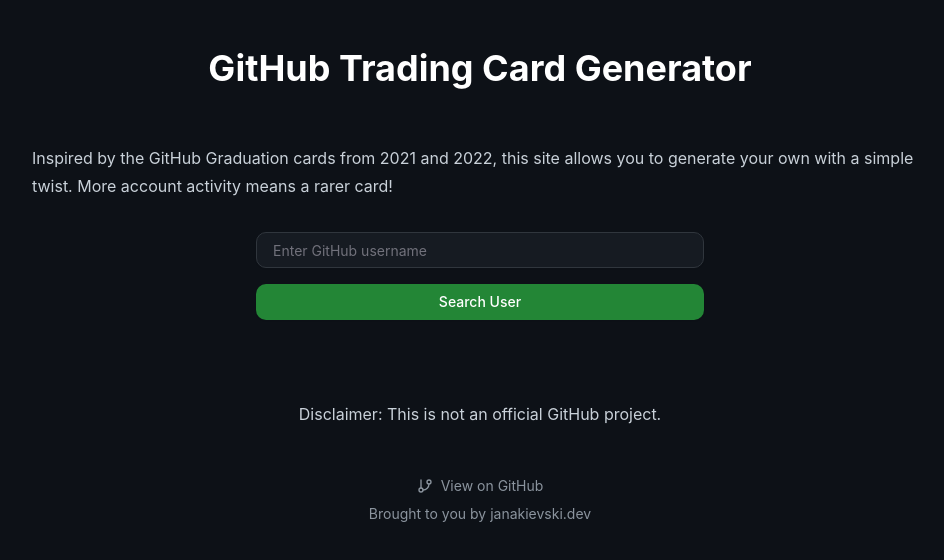
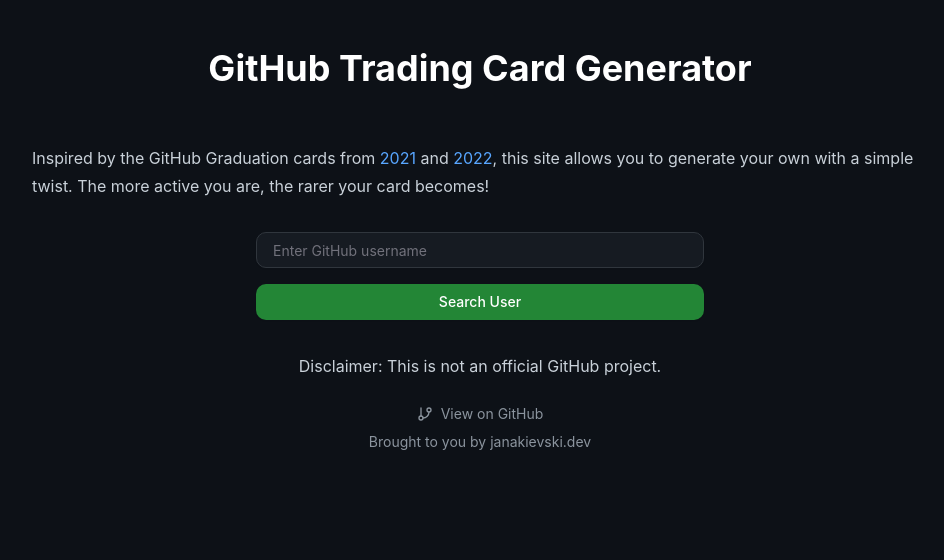
Before and after one commit to jordanjanakievski/github-trading-card, a React (Vite) app: page / in a window 1280 px wide. Shown: the top 560 px of the page, without its empty margins (160-1104 px from the left). Built offline with nearby package versions, Linux system fonts and the light colour scheme.

Commit message:
feat: clean up some language support and add log to provide all users a check on top language

```diff
--- a/src/App.tsx
+++ b/src/App.tsx
@@ -83,9 +83,22 @@
                 </div>
 
                 <p className="leading-7 [&:not(:first-child)]:mt-6 text-[#c9d1d9] mb-8">
-                    Inspired by the GitHub Graduation cards from 2021 and 2022, this site allows you
-                    to generate your own with a simple twist. More account activity means a rarer
-                    card!
+                    Inspired by the GitHub Graduation cards from{' '}
+                    <a
+                        href="https://github.com/github-education-resources/GitHubGraduation-2021"
+                        className="text-[#58a6ff] hover:underline"
+                    >
+                        2021
+                    </a>{' '}
+                    and{' '}
+                    <a
+                        href="https://github.com/github-education-resources/GitHubGraduation-2022"
+                        className="text-[#58a6ff] hover:underline"
+                    >
+                        2022
+                    </a>
+                    , this site allows you to generate your own with a simple twist. The more active
+                    you are, the rarer your card becomes!
                 </p>
 
                 {!user && <UserSearchForm onUserFound={handleUserFound} isLoading={isLoading} />}
@@ -102,8 +115,8 @@
 
                 {error && <p className="text-[#f85149] mb-4">{error}</p>}
 
-                <div className="w-full flex flex-col items-center gap-6 mt-8">
-                    {showCard && user && (
+                {showCard && user && (
+                    <div className="w-full flex flex-col items-center gap-6 mt-8">
                         <>
                             <div className="relative" ref={cardRef}>
                                 <PokemonCard
@@ -128,10 +141,10 @@
                                 </Button>
                             </div>
                         </>
-                    )}
-                </div>
-                <footer className="mt-12 flex flex-col items-center gap-4 text-[#8b949e]">
-                    <p className="leading-7 [&:not(:first-child)]:mt-6 text-[#c9d1d9] mb-8">
+                    </div>
+                )}
+                <footer className="mt-8 flex flex-col items-center gap-4 text-[#8b949e]">
+                    <p className="leading-7 [&:not(:first-child)]:mt-2 text-[#c9d1d9] mb-2">
                         Disclaimer: This is not an official GitHub project.
                     </p>
                     <div className="flex flex-col items-center gap-2">
--- a/src/components/helpers/LanguageIcon.tsx
+++ b/src/components/helpers/LanguageIcon.tsx
@@ -1,7 +1,8 @@
 import type { GitHubContributions } from '@/types/github-contributions';
-import { findBestMatchingIcon, getLanguageData } from '@/lib/language-utils';
+import { getLanguageData } from '@/lib/language-utils';
 import JavaIcon from '@/assets/java-icon.svg';
 import * as simpleIcons from 'simple-icons';
+import type { SimpleIcon } from 'simple-icons';
 
 interface LanguageIconProps {
     contributions: GitHubContributions;
@@ -17,7 +18,9 @@
         return githubIcon();
     }
 
-    const { name, color, isJava } = langData;
+    const { name, color, isJava, icon } = langData;
+
+    console.log('Most used language', { name });
 
     // Special handling for Java since it's not in simple-icons
     if (isJava) {
@@ -35,11 +38,7 @@
         );
     }
 
-    // Try to find the best matching icon
-    const iconKey = findBestMatchingIcon(name);
-    const icon = iconKey ? (simpleIcons as any)[iconKey] : null;
-
-    // If no matching icon found, show GitHub icon as fallback
+    // If no icon found, show GitHub icon as fallback
     if (!icon) {
         return githubIcon();
     }
@@ -54,7 +53,7 @@
 };
 
 function githubIcon() {
-    const icon = (simpleIcons as any).siGithub;
+    const icon = simpleIcons.siGithub as SimpleIcon;
     return (
         <div className="w-6 h-6" title="GitHub">
             <svg role="img" viewBox="0 0 24 24" fill="#24292e" className="w-full h-full">
--- a/src/lib/language-utils.ts
+++ b/src/lib/language-utils.ts
@@ -1,15 +1,17 @@
 import type { GitHubContributions } from '../types/github-contributions';
 import { languageIconMap } from '../types/language-icon-map';
 import * as simpleIcons from 'simple-icons';
+import type { SimpleIcon } from 'simple-icons';
 
 export const findBestMatchingIcon = (languageName: string): string | null => {
     // Check for special case in the language icon map
     const specialCase = languageIconMap[languageName.toLowerCase()];
     if (specialCase) {
-        console.log(specialCase);
         const iconKey = `si${specialCase.charAt(0).toUpperCase()}${specialCase.slice(1)}`;
-        console.log(iconKey);
-        if ((simpleIcons as any)[iconKey]) {
+        if (
+            iconKey in simpleIcons &&
+            (simpleIcons[iconKey as keyof typeof simpleIcons] as SimpleIcon)
+        ) {
             return iconKey;
         }
     }
@@ -29,7 +31,10 @@
     // Try each variation
     for (const name of variations) {
         const iconKey = `si${name.charAt(0).toUpperCase()}${name.slice(1)}`;
-        if ((simpleIcons as any)[iconKey]) {
+        if (
+            iconKey in simpleIcons &&
+            (simpleIcons[iconKey as keyof typeof simpleIcons] as SimpleIcon)
+        ) {
             return iconKey;
         }
     }
@@ -66,10 +71,19 @@
     const languageInfo = languages.find(l => l.name === topLanguage);
     if (!languageInfo) return null;
 
+    const isJava = topLanguage.toLowerCase() === 'java';
+    const iconKey = !isJava ? findBestMatchingIcon(topLanguage) : null;
+    const icon = iconKey ? (simpleIcons[iconKey as keyof typeof simpleIcons] as SimpleIcon) : null;
+
+    // If we found an icon but not Java, use the icon's color instead
+    const color = icon && !isJava ? `#${icon.hex}` : languageInfo.color;
+
     return {
         name: topLanguage,
-        color: languageInfo.color,
-        isJava: topLanguage.toLowerCase() === 'java',
+        color,
+        isJava,
+        icon,
+        iconKey,
     };
 };
 
--- a/src/types/language-icon-map.ts
+++ b/src/types/language-icon-map.ts
@@ -2,8 +2,6 @@
     assembly: 'assemblyscript',
     shell: 'gnu',
     makefile: 'gnu',
-    'c++': 'cpluscplus',
-    'objective-c': 'objectivec',
-    'objective-c++': 'objectivec',
+    'c#': 'dotnet',
     // Add other special cases as needed
 };
```
Also changed, not shown: 1 other file (tests, documents, lock files or other folders).
